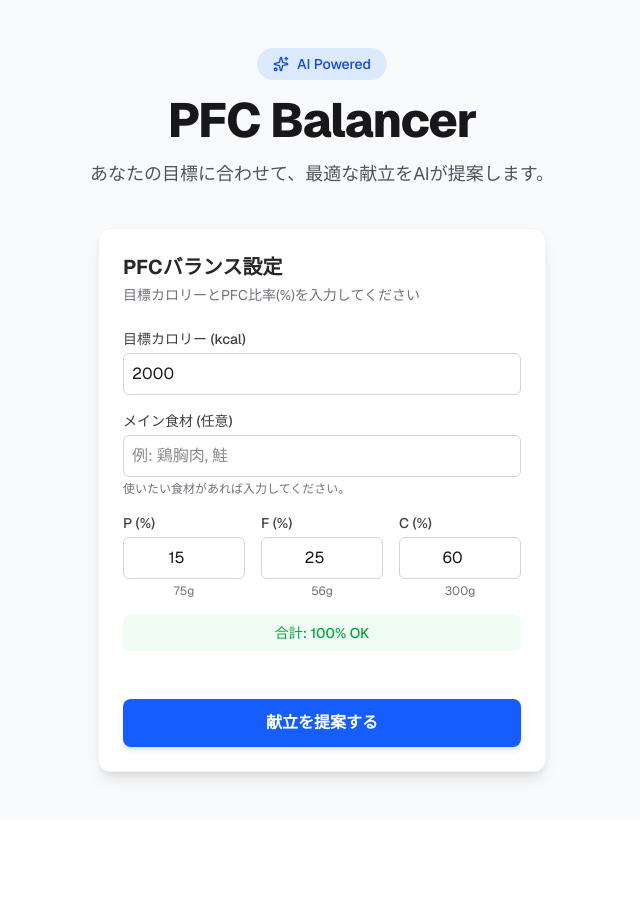
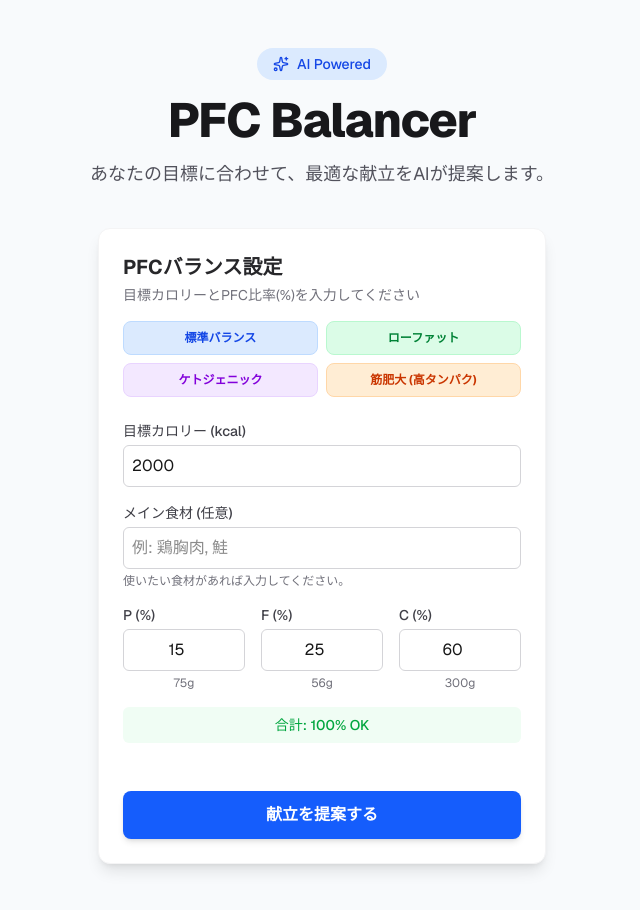
Before and after one commit to nununuma-sabu/pfc-menu-app, a Next.js app: page / in a window 1280 px wide. Shown: the whole page, without its empty margins (318-958 px from the left). Before the commit the page ends 820 px from the top, so only its background shows below. Built offline with nearby package versions, Linux system fonts and the light colour scheme.

Commit message:
[add]:プリセット機能の追加(ローファット、ケトジェニックなど)

```diff
--- a/src/components/InputForm.tsx
+++ b/src/components/InputForm.tsx
@@ -75,11 +75,38 @@ export default function InputForm({ onSubmit, isLoading }: InputFormProps) {
     const totalRatio = (Number(pRatio) || 0) + (Number(fRatio) || 0) + (Number(cRatio) || 0);
     const isInvalidTotal = totalRatio !== 100;
 
+    const PRESETS = [
+        { name: "標準バランス", p: 15, f: 25, c: 60, color: "bg-blue-100 text-blue-700 dark:bg-blue-900/30 dark:text-blue-300 border-blue-200 dark:border-blue-800" },
+        { name: "ローファット", p: 30, f: 10, c: 60, color: "bg-green-100 text-green-700 dark:bg-green-900/30 dark:text-green-300 border-green-200 dark:border-green-800" },
+        { name: "ケトジェニック", p: 20, f: 75, c: 5, color: "bg-purple-100 text-purple-700 dark:bg-purple-900/30 dark:text-purple-300 border-purple-200 dark:border-purple-800" },
+        { name: "筋肥大 (高タンパク)", p: 40, f: 20, c: 40, color: "bg-orange-100 text-orange-700 dark:bg-orange-900/30 dark:text-orange-300 border-orange-200 dark:border-orange-800" },
+    ];
+
+    const applyPreset = (preset: { p: number; f: number; c: number }) => {
+        setPRatio(preset.p);
+        setFRatio(preset.f);
+        setCRatio(preset.c);
+    };
+
     return (
         <form onSubmit={handleSubmit} className="w-full max-w-md space-y-6 p-6 bg-white dark:bg-zinc-800 rounded-xl shadow-lg border border-zinc-100 dark:border-zinc-700">
             <div>
                 <h2 className="text-xl font-bold text-zinc-800 dark:text-white mb-1">PFCバランス設定</h2>
                 <p className="text-sm text-zinc-500 dark:text-zinc-400">目標カロリーとPFC比率(%)を入力してください</p>
+
+                {/* Presets */}
+                <div className="mt-4 grid grid-cols-2 gap-2">
+                    {PRESETS.map((preset) => (
+                        <button
+                            key={preset.name}
+                            type="button"
+                            onClick={() => applyPreset(preset)}
+                            className={`p-2 text-xs font-bold rounded-lg border transition-all hover:scale-105 ${preset.color}`}
+                        >
+                            {preset.name}
+                        </button>
+                    ))}
+                </div>
             </div>
 
             <div className="space-y-4">
```
